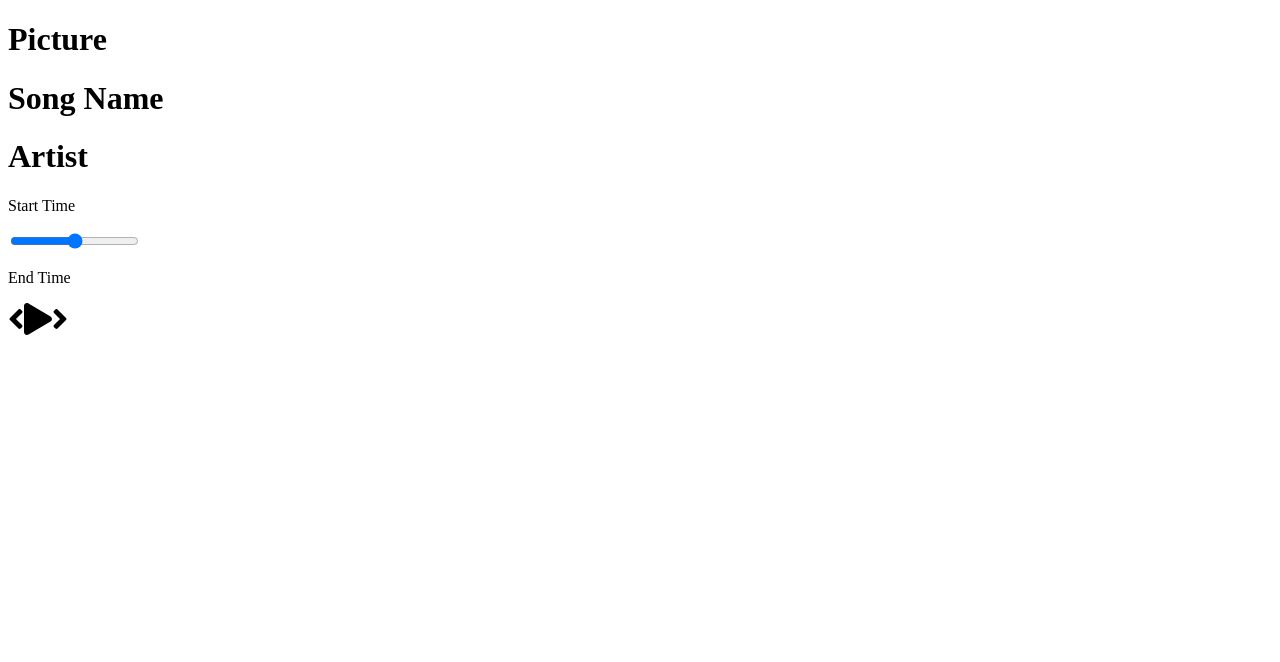
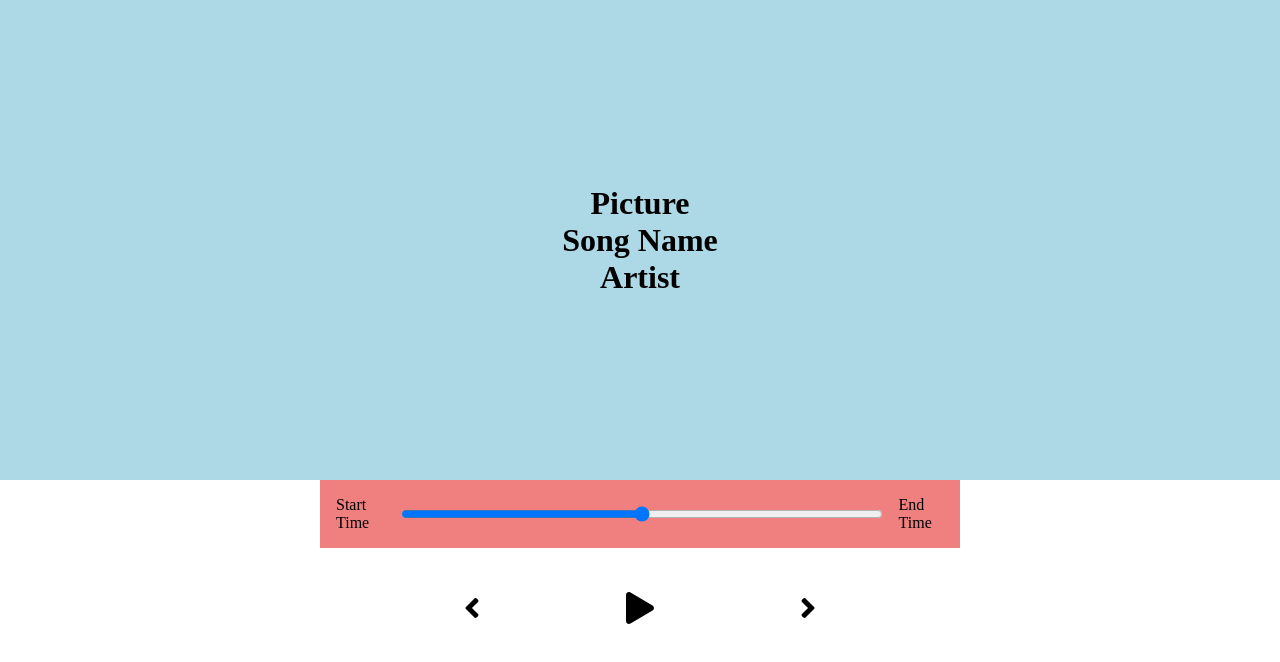
Before and after one commit to laboprod/react_music_app, a React (Create React App) app: page / in a window 1280 px wide. Shown: the top 662 px of the page. Built offline with nearby package versions, Linux system fonts and the light colour scheme.

Commit message:
begin styling

```diff
--- a/package.json
+++ b/package.json
@@ -9,7 +9,7 @@
     "@testing-library/jest-dom": "^5.11.6",
     "@testing-library/react": "^11.2.2",
     "@testing-library/user-event": "^12.2.2",
-    "node-sass": "^5.0.0",
+    "node-sass": "^4.14.1",
     "react": "^17.0.1",
     "react-dom": "^17.0.1",
     "react-scripts": "4.0.1",
--- a/src/App.js
+++ b/src/App.js
@@ -1,4 +1,5 @@
 import React from 'react';
+import './styles/app.scss';
 
 import Player from './components/Player';
 import Song from './components/Song';
--- /dev/null
+++ b/src/styles/_player.scss
@@ -0,0 +1,34 @@
+.player {
+	min-height: 20vh;
+	display: flex;
+	flex-direction: column;
+	align-items: center;
+	justify-content: space-between;
+}
+
+.time-control {
+	width: 50%;
+	background: lightcoral;
+	display: flex;
+
+	input {
+		width: 100%;
+		padding: 1rem 2rem;
+	}
+
+	p {
+		padding: 1rem;
+	}
+}
+
+.play-control {
+	width: 30%;
+	display: flex;
+	align-items: center;
+	justify-content: space-between;
+	padding: 1rem;
+
+	svg {
+		cursor: pointer;
+	}
+}
--- /dev/null
+++ b/src/styles/_song.scss
@@ -0,0 +1,8 @@
+.song-container {
+	min-height: 60vh;
+	background: lightblue;
+	display: flex;
+	flex-direction: column;
+	align-items: center;
+	justify-content: center;
+}
--- a/src/style/app.scss
+++ b/src/styles/app.scss
@@ -3,3 +3,6 @@
 	padding: 0;
 	box-sizing: border-box;
 }
+
+@import './player';
+@import './song';
```
Also changed, not shown: src/style/_player.scss (deleted), src/style/_song.scss (deleted), 2 other files (tests, documents, lock files or other folders).
